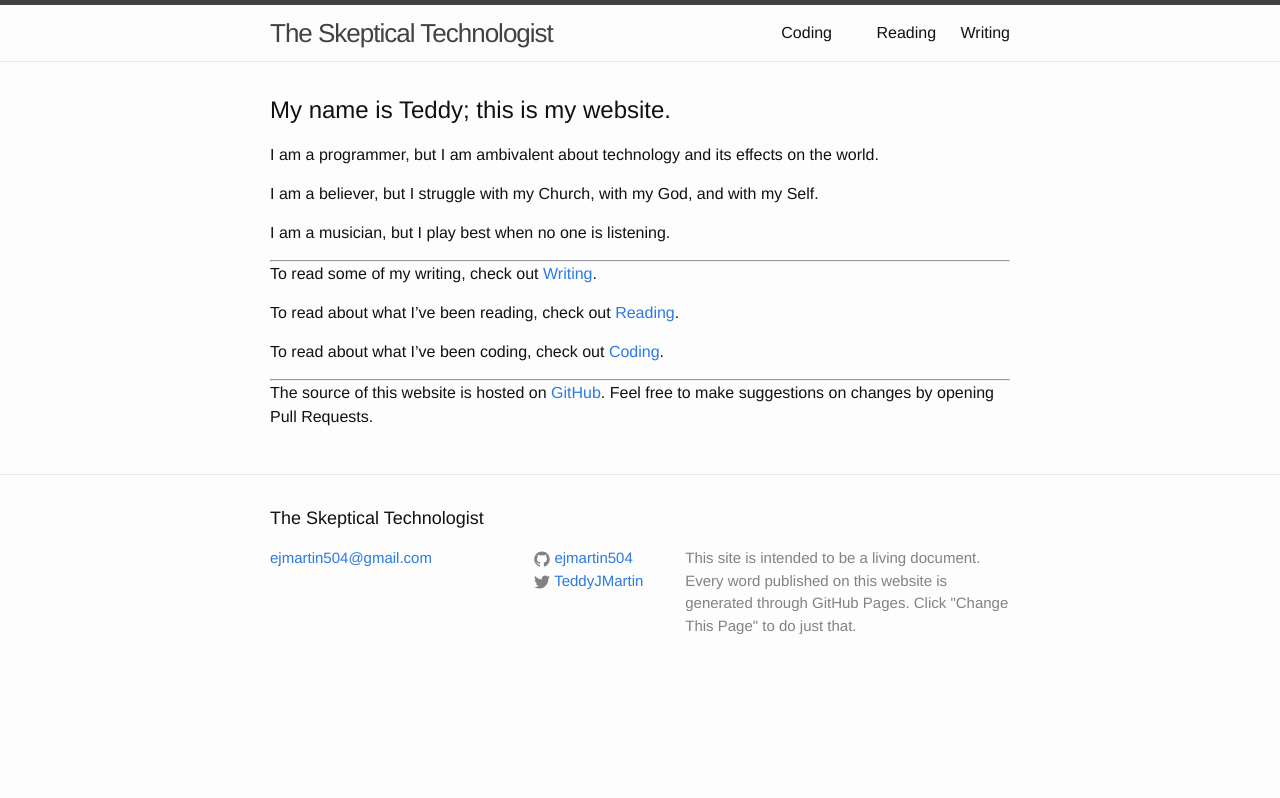
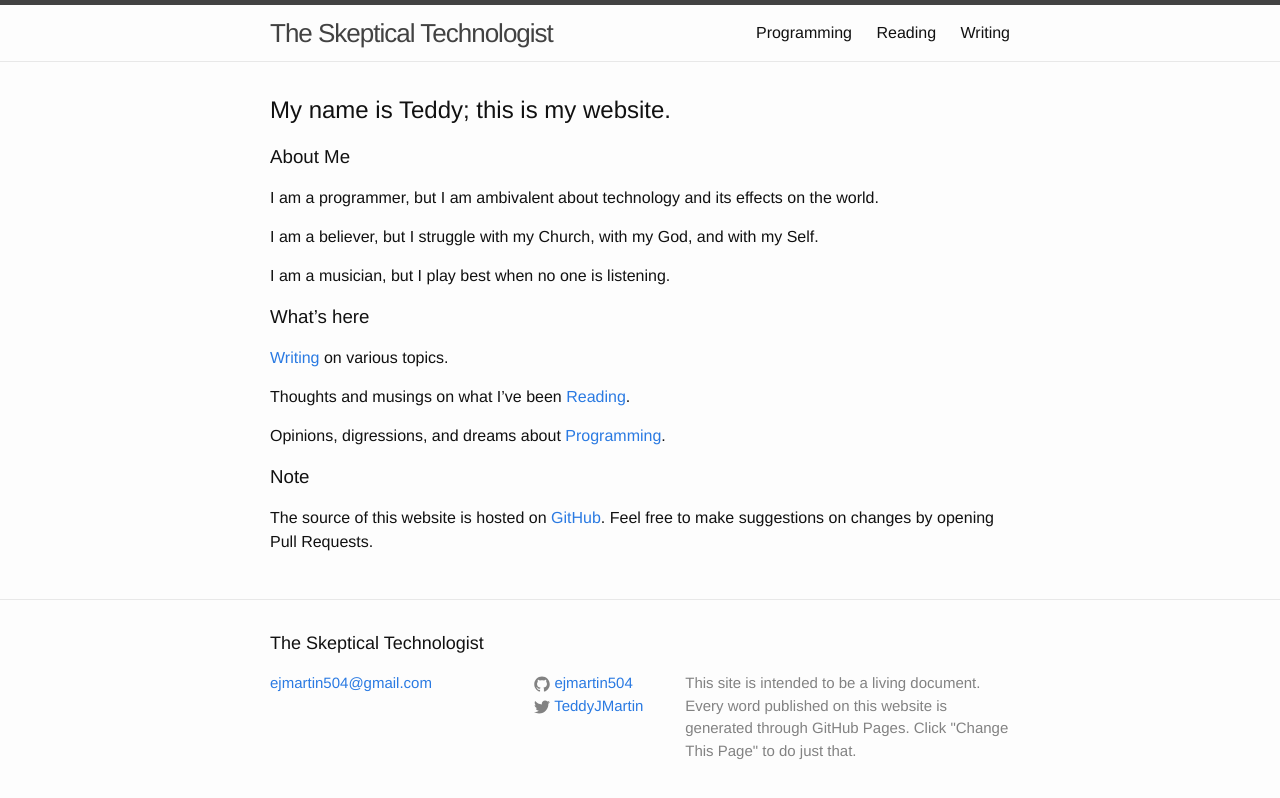
Before and after one commit to ejmartin504/ejmartin504.github.io, a Jekyll site: the page built from index.md, in a window 1280 px wide. Shown: the top 798 px of the page. Built offline with Jekyll 4.4.1, drawn with Linux system fonts in a browser that asks for light colours.

Commit message:
Slightly better formatting; rename coding -> programming

```diff
--- a/index.md
+++ b/index.md
@@ -5,20 +5,22 @@ title: ''
 
 ## My name is Teddy; this is my website.
 
+### About Me
+
 I am a programmer, but I am ambivalent about technology and its effects on the world.
 
 I am a believer, but I struggle with my Church, with my God, and with my Self.
 
 I am a musician, but I play best when no one is listening.
 
----
+### What's here
 
-To read some of my writing, check out [Writing](/writing).
+[Writing](/writing) on various topics.
 
-To read about what I've been reading, check out [Reading](/reading).
+Thoughts and musings on what I've been [Reading](/reading).
 
-To read about what I've been coding, check out [Coding](/coding).
+Opinions, digressions, and dreams about [Programming](/programming).
 
----
+### Note
 
 The source of this website is hosted on [GitHub](http://{{site.github.hostname}}/{{site.github_username}}/{{site.github_repository}}). Feel free to make suggestions on changes by opening Pull Requests.
--- a/coding.html
+++ b/programming.html
@@ -1,7 +1,7 @@
 ---
 layout: page
-title: Coding
-permalink: /coding/
+title: Programming
+permalink: /programming/
 ---
 
 <div class="home">
@@ -9,7 +9,7 @@ permalink: /coding/
   <h1 class="page-heading">Posts</h1>
 
   <ul class="post-list">
-    {% for post in site.categories.coding %}
+    {% for post in site.categories.programming %}
       <li>
         <span class="post-meta">{{ post.date | date: "%b %-d, %Y" }}</span>
 
```
